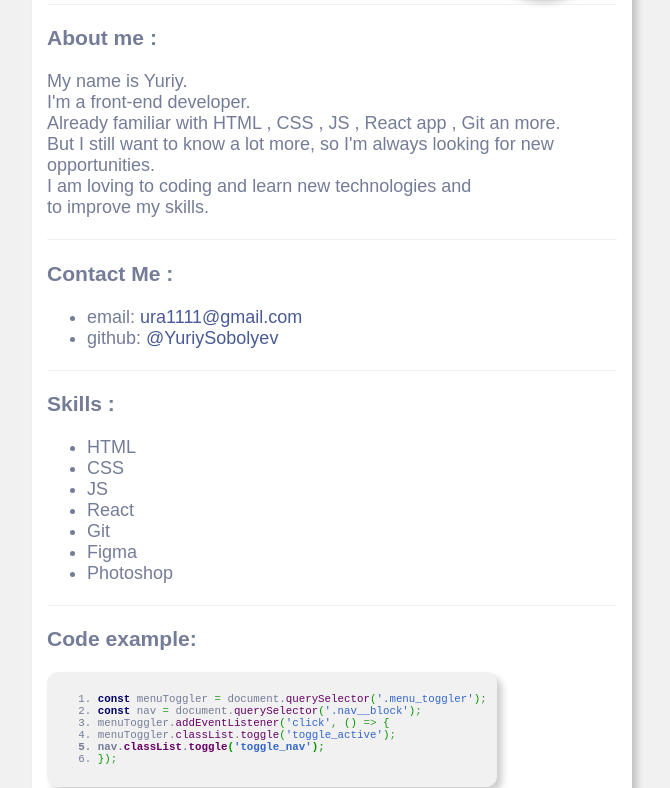
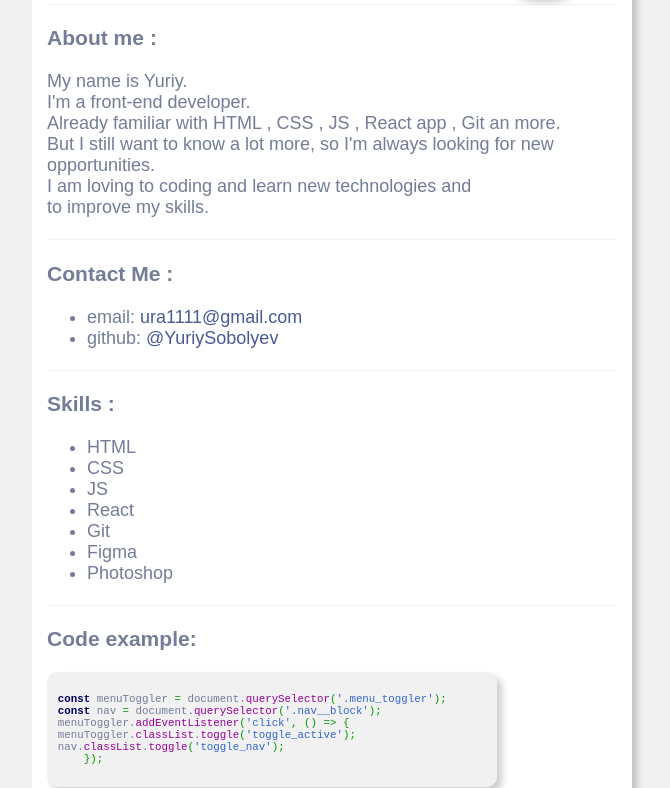
Before and after one commit to YuriySobolyev/rsschool-cv, a plain HTML site: page index.html in a window 1280 px wide. Shown: the part 178-966 px from the top of the page, without its empty margins (308-978 px from the left). Drawn offline with Linux system fonts and the light colour scheme.

Commit message:
fix: fix html

```diff
--- a/css/style.css
+++ b/css/style.css
@@ -32,7 +32,7 @@ h3 {
     padding: 15px;
     border-radius: 1em;
     position: relative;
-    box-shadow: 5px 5px 7px 0px rgba(0,0,0,0.2);
+    box-shadow: 5px 5px 7px 0 rgba(0, 0, 0, 0.2);
 }
 
 .img {
@@ -42,7 +42,7 @@ h3 {
     background: url(/img/avatar.webp) no-repeat center center/cover;
     right: 1em;
     border-radius: 75px;
-    box-shadow: 5px 5px 7px 0px rgba(0,0,0,0.23);
+    box-shadow: 5px 5px 7px 0 rgba(0, 0, 0, 0.23);
 }
 
 .code {
@@ -51,9 +51,26 @@ h3 {
     font-size: .6em;
     border-radius: 1em;
     width: 450px;
-    box-shadow: 5px 5px 7px 0px rgba(0,0,0,0.2);
+    box-shadow: 5px 5px 7px 0 rgba(0, 0, 0, 0.2);
 }
 
 .javascript {
-    font-family:monospace;
+    font-family: monospace;
 }
+
+.bold {
+    color: #000066;
+    font-weight: bold;
+}
+
+.code_green {
+    color: #009900;
+}
+
+.code_purple {
+    color: #990099;
+}
+
+.code_blue {
+    color: #3366CC;
+}
--- a/index.html
+++ b/index.html
@@ -41,18 +41,22 @@
     </ul>
     <h3>Code example:</h3>
     <div class="code">
-    <pre class="javascript"><ol><li><div><span style="color: #000066; font-weight: bold;">const</span> menuToggler <span style="color: #339933;">=</span> document.<span
-            style="color: #660066;">querySelector</span><span style="color: #009900;">&#40;</span><span style="color: #3366CC;">'.menu_toggler'</span><span style="color: #009900;">&#41;</span><span
-            style="color: #339933;">;</span></div></li><li><div><span style="color: #000066; font-weight: bold;">const</span> nav <span style="color: #339933;">=</span> document.<span
-            style="color: #660066;">querySelector</span><span style="color: #009900;">&#40;</span><span style="color: #3366CC;">'.nav__block'</span><span style="color: #009900;">&#41;</span><span
-            style="color: #339933;">;</span></div></li><li><div>menuToggler.<span style="color: #660066;">addEventListener</span><span style="color: #009900;">&#40;</span><span
-            style="color: #3366CC;">'click'</span><span style="color: #339933;">,</span> <span style="color: #009900;">&#40;</span><span
-            style="color: #009900;">&#41;</span> <span style="color: #339933;">=&gt;</span> <span style="color: #009900;">&#123;</span></div></li><li><div>menuToggler.<span
-            style="color: #660066;">classList</span>.<span style="color: #660066;">toggle</span><span style="color: #009900;">&#40;</span><span style="color: #3366CC;">'toggle_active'</span><span
-            style="color: #009900;">&#41;</span><span style="color: #339933;">;</span></div></li><li style="font-weight: bold; vertical-align:top;"><div>nav.<span
-            style="color: #660066;">classList</span>.<span style="color: #660066;">toggle</span><span style="color: #009900;">&#40;</span><span style="color: #3366CC;">'toggle_nav'</span><span
-            style="color: #009900;">&#41;</span><span style="color: #339933;">;</span></div></li><li ><div><span style="color: #009900;">&#125;</span><span style="color: #009900;">&#41;</span><span
-            style="color: #339933;">;</span></div></li></ol></pre>
+<pre class="javascript"><span class="bold">const</span> menuToggler <span class="code_green">=</span> document.<span
+        class="code_purple">querySelector</span><span class="code_green">&#40;</span><span class="code_blue">'.menu_toggler'</span><span
+        class="code_green">&#41;</span><span class="code_green">;</span>
+<span class="bold">const</span> nav <span class="code_green">=</span> document.<span
+            class="code_purple">querySelector</span><span class="code_green">&#40;</span><span class="code_blue">'.nav__block'</span><span
+            class="code_green">&#41;</span><span class="code_green">;</span>
+menuToggler.<span class="code_purple">addEventListener</span><span class="code_green">&#40;</span><span
+            class="code_blue">'click'</span><span class="code_green">,</span> <span class="code_green">&#40;</span><span
+            class="code_green">&#41;</span> <span class="code_green">=&gt;</span> <span class="code_green">&#123;</span>
+menuToggler.<span class="code_purple">classList</span>.<span class="code_purple">toggle</span><span class="code_green">&#40;</span><span
+            class="code_blue">'toggle_active'</span><span class="code_green">&#41;</span><span
+            class="code_green">;</span>
+nav.<span class="code_purple">classList</span>.<span class="code_purple">toggle</span><span
+            class="code_green">&#40;</span><span class="code_blue">'toggle_nav'</span><span
+            class="code_green">&#41;</span><span class="code_green">;</span>
+    <span class="code_green">&#125;</span><span class="code_green">&#41;</span><span class="code_green">;</span></pre>
     </div>
     <h3>Languages:</h3>
     <ul>
```
